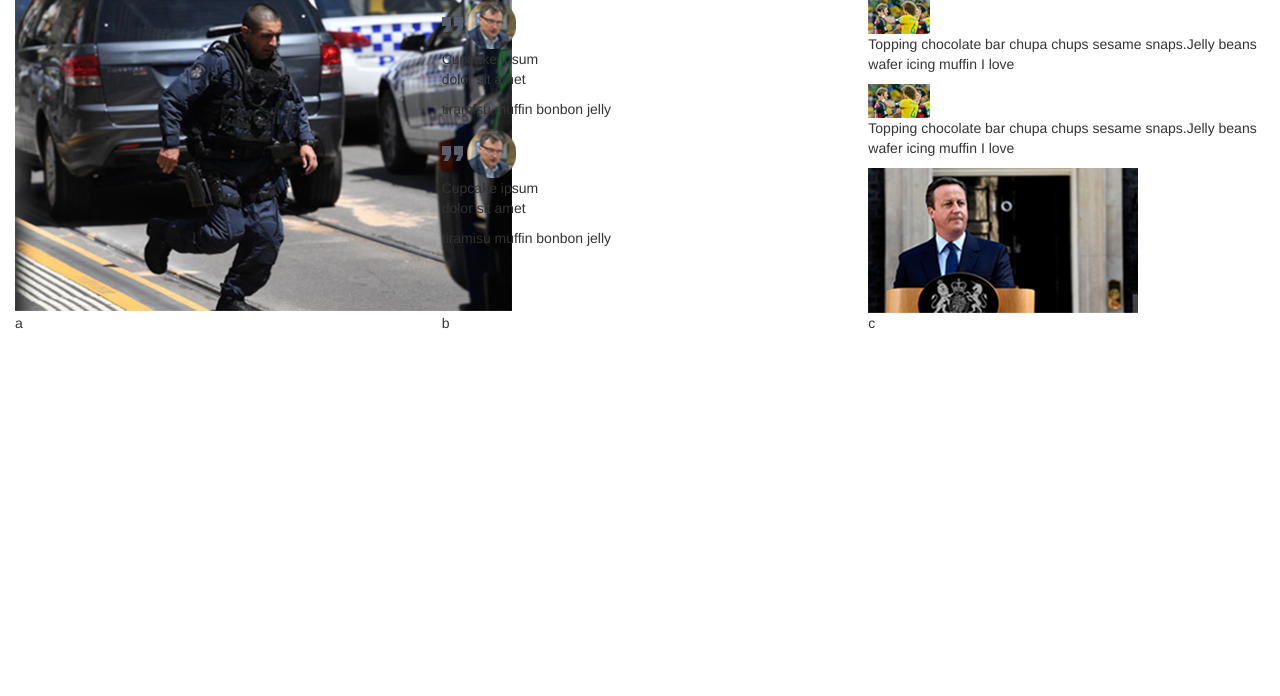
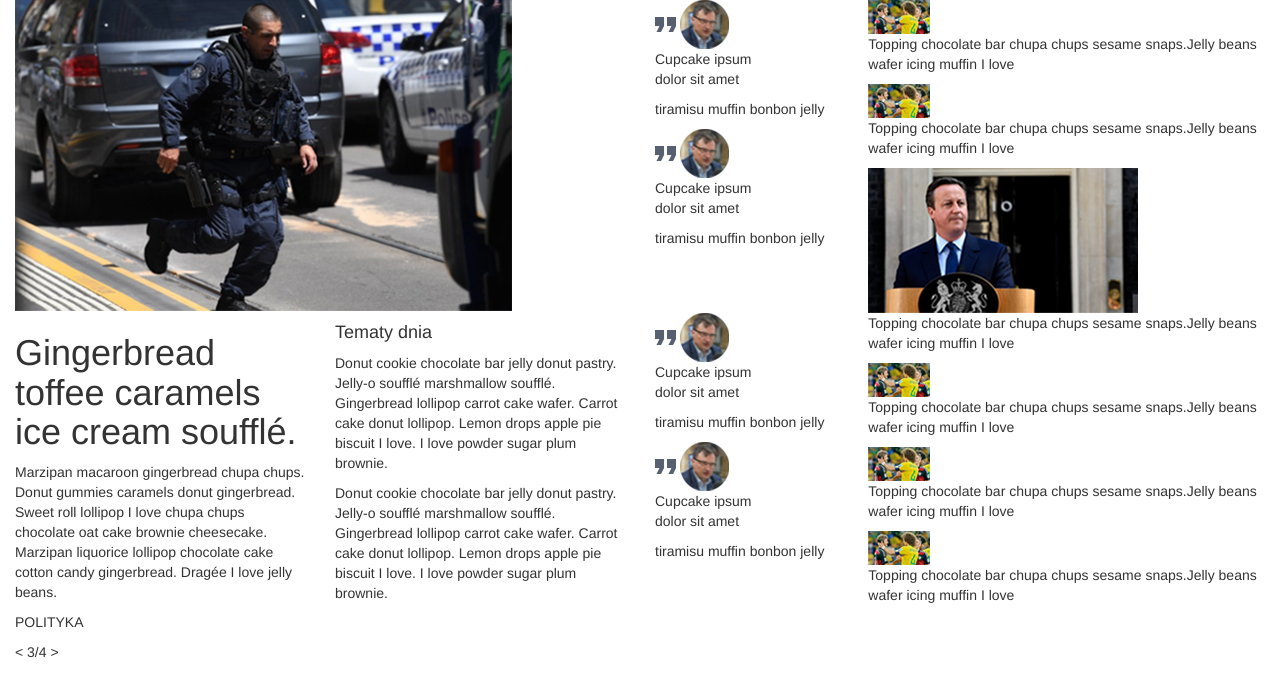
Before and after one commit to edabrowska/bootstrap, a website: page index.html in a window 1280 px wide. Drawn offline with nearby package versions, Linux system fonts and the light colour scheme.

Commit message:
html v0.1

```diff
--- a/index.html
+++ b/index.html
@@ -12,10 +12,10 @@
 <body>
   <section class="container-fluid body_wrapper">
     <div class="row">
-      <div class="col-md-4">
+      <div class="col-xs-12 col-sm-6 col-md-6">
         <img src="images/duzyTemat.png"/>
       </div>
-      <div class="col-md-4">
+      <div class="col-xs-12 col-sm-12 col-md-2">
         <div class="comment">
           <img src="images/parenthesis.png"/>
           <img src="images/leszek.png"/>
@@ -29,7 +29,7 @@
           <p>tiramisu muffin bonbon jelly</p>
         </div>
       </div>
-      <div class="col-md-4">
+      <div class="col-xs-12 col-sm-6 col-md-4">
         <img src="images/photo1.png"/>
         <p>Topping chocolate bar chupa chups sesame snaps.<span>Jelly beans wafer icing muffin I love</span></p>
         <img src="images/photo1.png"/>
@@ -38,9 +38,46 @@
       </div>
     </div>
     <div class="row">
-      <div class="col-md-4">a</div>
-      <div class="col-md-4">b</div>
-      <div class="col-md-4">c</div>
+      <div class="col-sm-6 col-md-6">
+        <div class="row">
+          <div class="col-sm-6 col-md-6">
+            <h1>Gingerbread toffee caramels ice cream soufflé.</h1>
+            <p>Marzipan macaroon gingerbread chupa chups. Donut gummies caramels donut gingerbread. Sweet roll lollipop I love chupa chups chocolate oat cake brownie cheesecake. Marzipan liquorice lollipop chocolate cake cotton candy gingerbread. Dragée I love jelly beans.</p>
+            <p>POLITYKA</p>
+            <p> < 3/4 > </p>
+          </div>
+          <div class="col-sm-6 col-md-6">
+            <h4>Tematy dnia</h4>
+            <span>Donut cookie chocolate bar jelly donut pastry.</span>
+            <p>Jelly-o soufflé marshmallow soufflé. Gingerbread lollipop carrot cake wafer. Carrot cake donut lollipop. Lemon drops apple pie biscuit I love. I love powder sugar plum brownie.</p>
+            <span>Donut cookie chocolate bar jelly donut pastry.</span>
+            <p>Jelly-o soufflé marshmallow soufflé. Gingerbread lollipop carrot cake wafer. Carrot cake donut lollipop. Lemon drops apple pie biscuit I love. I love powder sugar plum brownie.</p>
+          </div>
+        </div>
+      </div>
+      <div class="col-xs-12 col-sm-12 col-md-2">
+        <div class="comment">
+          <img src="images/parenthesis.png"/>
+          <img src="images/leszek.png"/>
+          <p>Cupcake ipsum <br> dolor sit amet</p>
+          <p>tiramisu muffin bonbon jelly</p>
+        </div>
+        <div class="comment">
+          <img src="images/parenthesis.png"/>
+          <img src="images/leszek.png"/>
+          <p>Cupcake ipsum <br> dolor sit amet</p>
+          <p>tiramisu muffin bonbon jelly</p>
+        </div>
+      </div>
+      <div class="col-xs-12 col-sm-6 col-md-4">
+        <p>Topping chocolate bar chupa chups sesame snaps.<span>Jelly beans wafer icing muffin I love</span></p>
+        <img src="images/photo1.png"/>
+        <p>Topping chocolate bar chupa chups sesame snaps.<span>Jelly beans wafer icing muffin I love</span></p>
+        <img src="images/photo1.png"/>
+        <p>Topping chocolate bar chupa chups sesame snaps.<span>Jelly beans wafer icing muffin I love</span></p>
+        <img src="images/photo1.png"/>
+        <p>Topping chocolate bar chupa chups sesame snaps.<span>Jelly beans wafer icing muffin I love</span></p>
+      </div>
     </div>
   </section>
 </body>
--- /dev/null
+++ b/scss/modules/_variables.scss
@@ -0,0 +1,6 @@
+//breakpoints
+$mobile: "(max-width: 600px)";
+$tablet: "(min-width: 601px)";
+$desktop: "(min-width: 901px)";
+
+//min mobile 425px;
--- a/scss/style.scss
+++ b/scss/style.scss
@@ -0,0 +1,8 @@
+@import 'modules/variables';
+
+
+// *{
+//   font-family: Arial;
+//   font-weight: 400;
+//   box-sizing: border-box;
+// }
```
Also changed, not shown: css/style.css.
